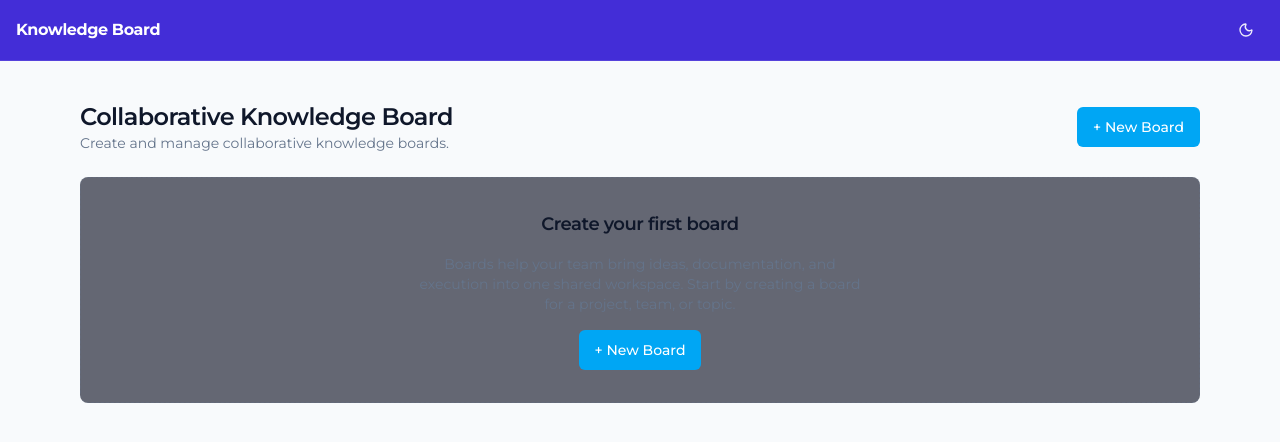
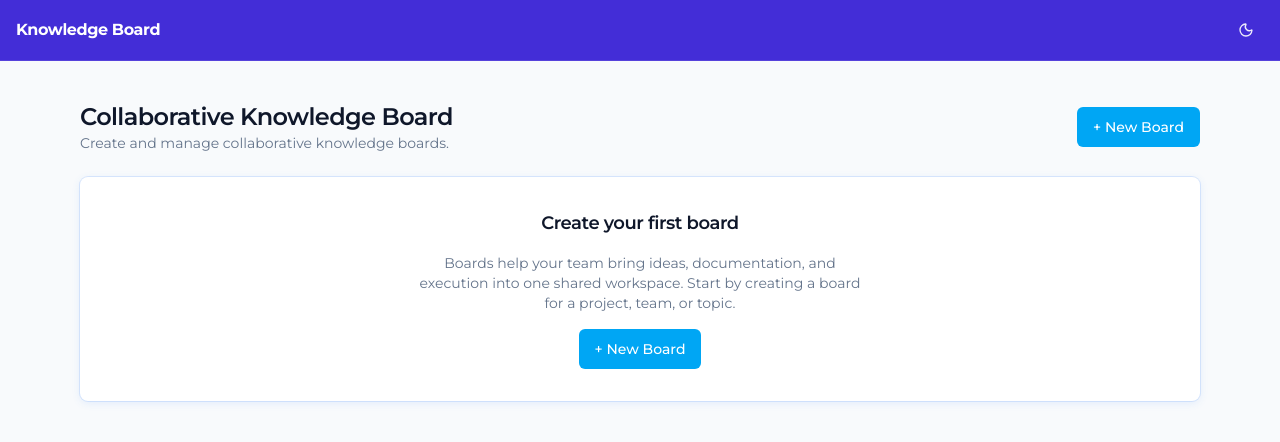
Before and after one commit to tosin2life/Talenvo-task-1, a Next.js app: page / in a window 1280 px wide. Shown: the top 442 px of the page. Built offline with nearby package versions, Linux system fonts and the light colour scheme.

Commit message:
fix: Home page

```diff
--- a/src/app/globals.css
+++ b/src/app/globals.css
@@ -91,6 +91,17 @@
   animation: toast-slide-out 0.25s ease-in forwards;
 }
 
+.boards-empty-section {
+  background-color: #ffffff;
+  border: none;
+  box-shadow: 0 0 0 1px rgba(59, 130, 246, 0.15), 0 2px 8px rgba(59, 130, 246, 0.12);
+}
+
+[data-theme="dark"] .boards-empty-section {
+  background-color: rgba(2, 6, 23, 0.6);
+  box-shadow: none;
+}
+
 body {
   background-color: var(--background);
   color: var(--foreground);
--- a/src/app/page.tsx
+++ b/src/app/page.tsx
@@ -40,7 +40,7 @@
         ) : (
           <section
             aria-labelledby="boards-empty-title"
-            className="flex-1 rounded-lg border border-dashed border-border bg-slate-950/60 p-8"
+            className="boards-empty-section flex-1 rounded-lg p-8"
           >
             <div className="flex flex-col items-center justify-center gap-4 text-center">
               <h2
```
